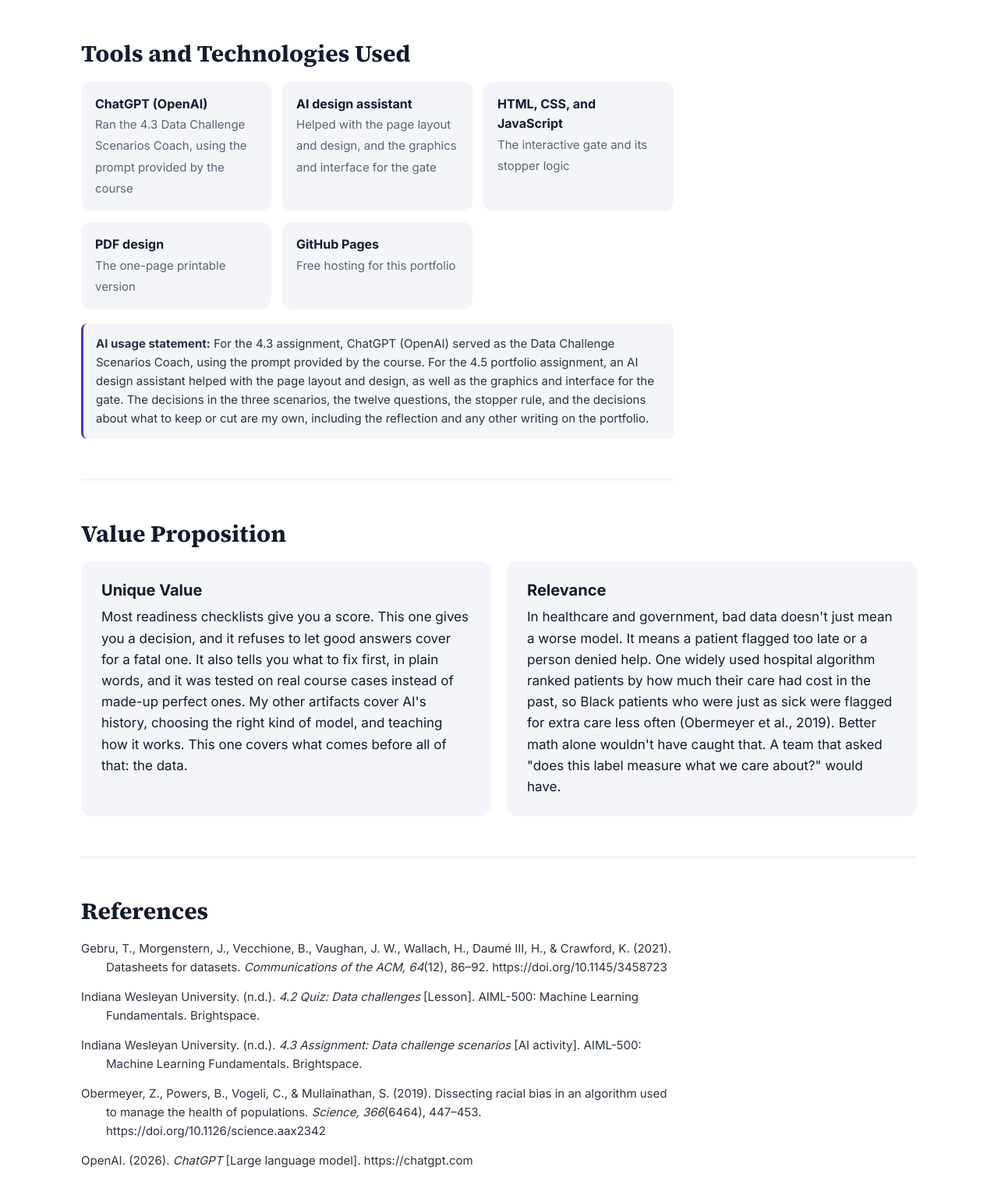
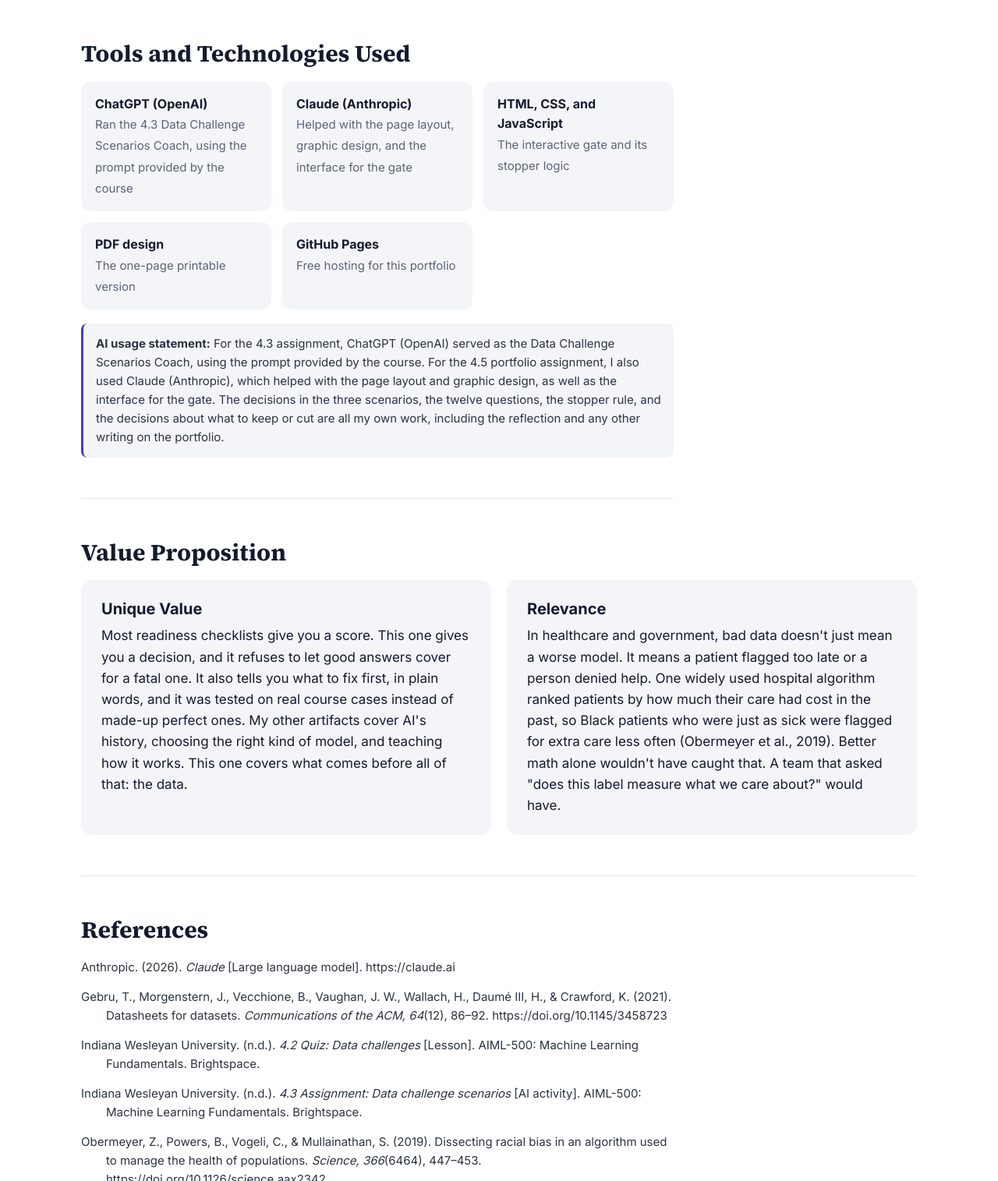
Before and after one commit to nkota5/nkota5.github.io, a plain HTML site: page artifact-4.html in a window 1280 px wide. Shown: the part 4900-6415 px from the top of the page at 78% size. Drawn offline with Linux system fonts and the light colour scheme.

Commit message:
Add files via upload

```diff
--- a/artifact-4.html
+++ b/artifact-4.html
@@ -127,12 +127,12 @@
       <h2>Tools and Technologies Used</h2>
       <div class="tools">
         <div class="tool"><b>ChatGPT (OpenAI)</b><span>Ran the 4.3 Data Challenge Scenarios Coach, using the prompt provided by the course</span></div>
-        <div class="tool"><b>AI design assistant</b><span>Helped with the page layout and design, and the graphics and interface for the gate</span></div>
+        <div class="tool"><b>Claude (Anthropic)</b><span>Helped with the page layout, graphic design, and the interface for the gate</span></div>
         <div class="tool"><b>HTML, CSS, and JavaScript</b><span>The interactive gate and its stopper logic</span></div>
         <div class="tool"><b>PDF design</b><span>The one-page printable version</span></div>
         <div class="tool"><b>GitHub Pages</b><span>Free hosting for this portfolio</span></div>
       </div>
-      <p class="ai-note"><b>AI usage statement:</b> For the 4.3 assignment, ChatGPT (OpenAI) served as the Data Challenge Scenarios Coach, using the prompt provided by the course. For the 4.5 portfolio assignment, an AI design assistant helped with the page layout and design, as well as the graphics and interface for the gate. The decisions in the three scenarios, the twelve questions, the stopper rule, and the decisions about what to keep or cut are my own, including the reflection and any other writing on the portfolio.</p>
+      <p class="ai-note"><b>AI usage statement:</b> For the 4.3 assignment, ChatGPT (OpenAI) served as the Data Challenge Scenarios Coach, using the prompt provided by the course. For the 4.5 portfolio assignment, I also used Claude (Anthropic), which helped with the page layout and graphic design, as well as the interface for the gate. The decisions in the three scenarios, the twelve questions, the stopper rule, and the decisions about what to keep or cut are all my own work, including the reflection and any other writing on the portfolio.</p>
     </section>
 
     <section class="tsec" id="value">
@@ -151,6 +151,7 @@
 
     <section class="tsec narrow refs" id="references">
       <h2>References</h2>
+      <p>Anthropic. (2026). <i>Claude</i> [Large language model]. https://claude.ai</p>
       <p>Gebru, T., Morgenstern, J., Vecchione, B., Vaughan, J. W., Wallach, H., Daumé III, H., &amp; Crawford, K. (2021). Datasheets for datasets. <i>Communications of the ACM, 64</i>(12), 86–92. https://doi.org/10.1145/3458723</p>
       <p>Indiana Wesleyan University. (n.d.). <i>4.2 Quiz: Data challenges</i> [Lesson]. AIML-500: Machine Learning Fundamentals. Brightspace.</p>
       <p>Indiana Wesleyan University. (n.d.). <i>4.3 Assignment: Data challenge scenarios</i> [AI activity]. AIML-500: Machine Learning Fundamentals. Brightspace.</p>
```
